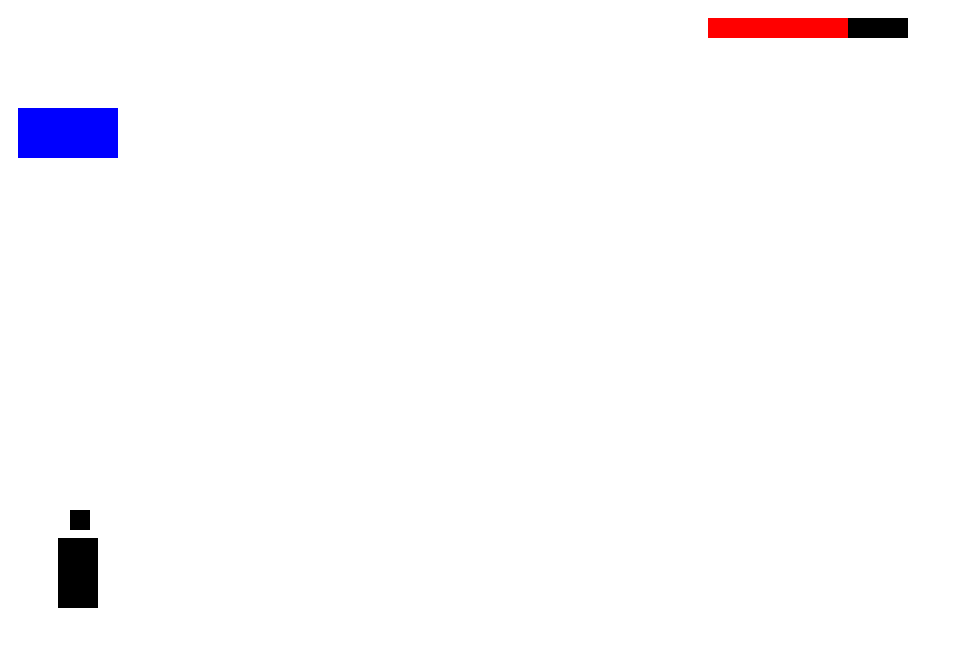
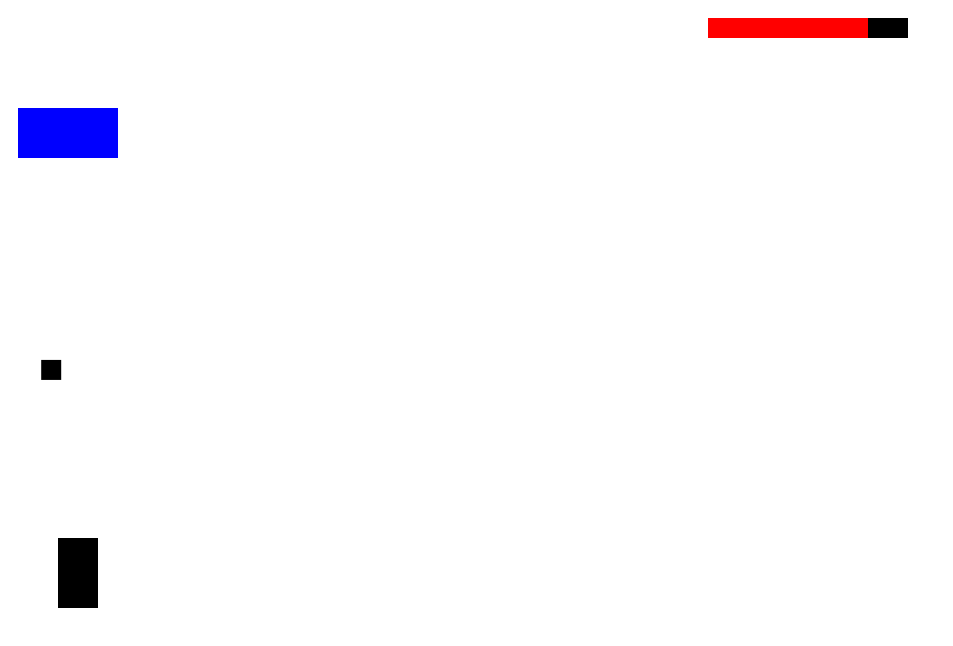
Before and after one commit to MEADOW-THE-CAT/MEADOW-THE-CAT.github.io, a plain HTML site: page Blimp-wars.htm in a window 1280 px wide. Shown: the whole page, without its empty margins (0-953 px from the left). Drawn offline with Linux system fonts and the light colour scheme.

Commit message:
Add files via upload

```diff
--- a/Blimp-wars.htm
+++ b/Blimp-wars.htm
@@ -1,6 +1,5 @@
 <!DOCTYPE html>
-<html>
-<head>
+<html><head><meta http-equiv="Content-Type" content="text/html; charset=UTF-8">
 <title>Blimp wars</title>
 </head>
 
@@ -117,33 +116,26 @@ if (rightDown && blimpX < WIDTH - blimpWidth) {
 blimpX += blimpSpeed;
 }
 }
-
-var shooting = 0;
+var t = 0;
 var copyBlimpX = 0;
 var copyBlimpY = 0;
 function enemyShoot() {
-if (shooting < 1) {
-shooting = 100;
-cannonX = enemyX;
-cannonY = enemyY;
+if (t >= 1) {
+t = 0;
 copyBlimpX = blimpX + blimpWidth / 2;
 copyBlimpY = blimpY;
 } else {
-shooting -= 1;
-if (copyBlimpX < cannonX) {
-cannonX -= 3;
-}
-if (copyBlimpX > cannonX) {
-cannonX += 3;
-}
-cannonY -= Math.ceil(level / 5) + 3;
+var cannonPosition = lerp(enemyX, enemyY, copyBlimpX, copyBlimpY, t);
+cannonX = cannonPosition.x;
+cannonY = cannonPosition.y;
+t += 0.005 + level * 0.001;
 }
 }
 
 function touchingCannon() {
 if (cannonY < blimpY + blimpHeight && cannonX >= blimpX && cannonX <= blimpX + blimpWidth && cannonY - 20 > blimpY) {
 blimpHealth -= 1;
-shooting = 0;
+t = 0;
 }
 }
 
@@ -183,8 +175,11 @@ enemyHealth = Math.ceil(level / 5);
 }
 }
 
+function lerp(fromX, fromY, toX, toY, t) {
+  return {x: fromX + (toX - fromX) * t, y: fromY + (toY - fromY) * t};
+}
+
 document.body.appendChild(canvas);
 
 </script>
-</body>
-</html>
+</body></html>
```
